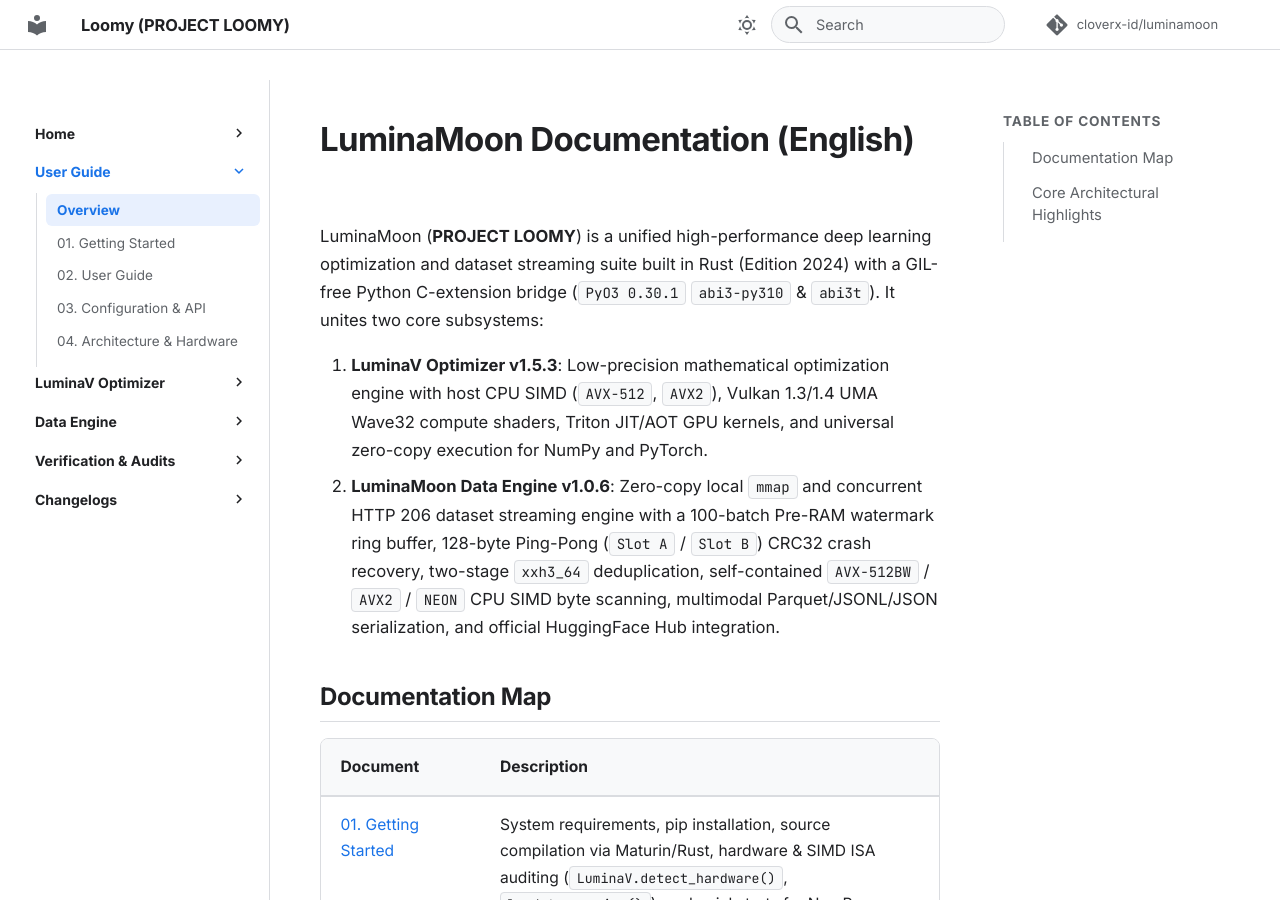
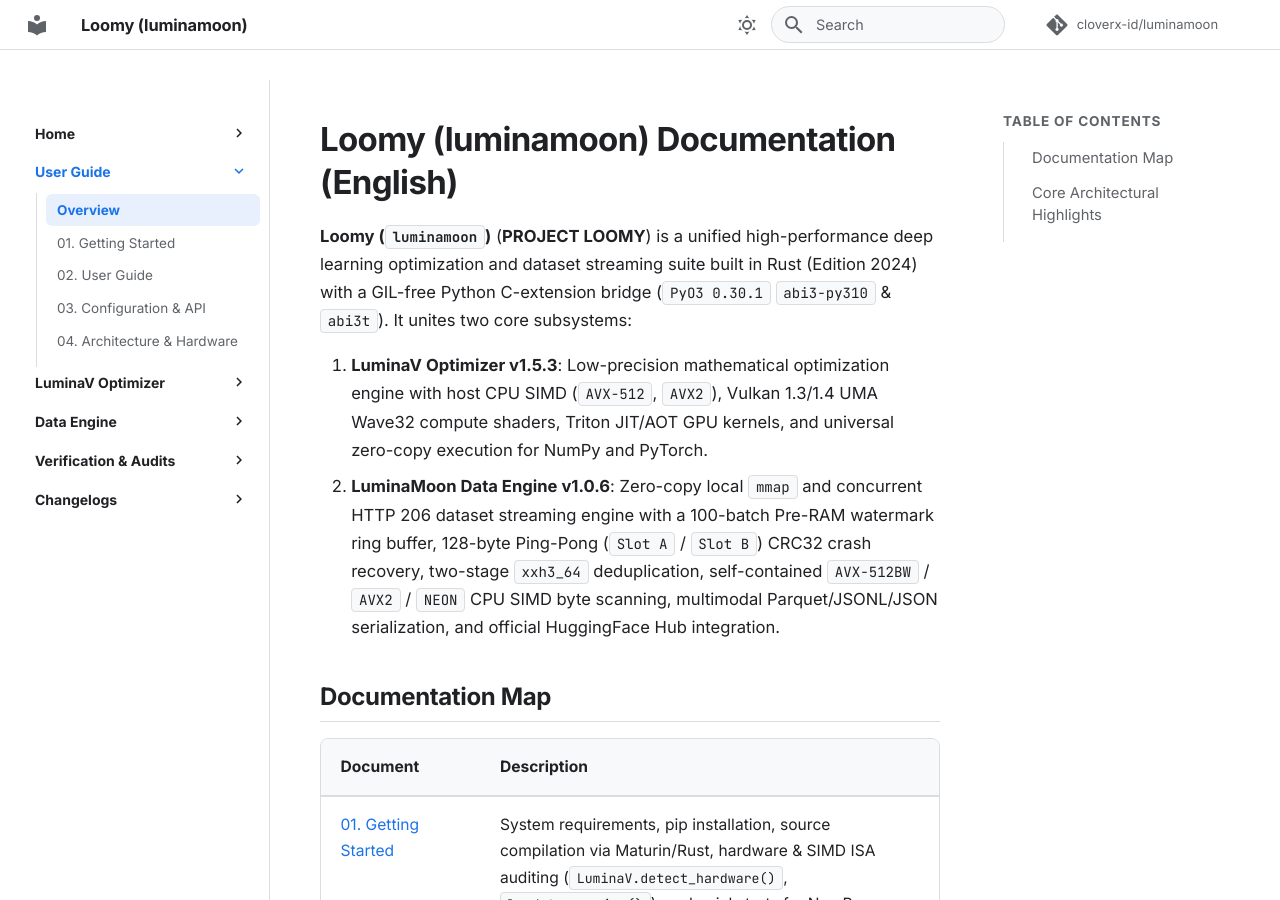
Before and after one commit to cloverx-id/luminamoon, an MkDocs documentation site: the page built from docs/en/README.md, in a window 1280 px wide and 900 px high. Built offline with MkDocs 1.6.1 and Material for MkDocs 9.7.7, drawn with Linux system fonts in a browser that asks for light colours; comment, search, counter and statistics services are not loaded.

Commit message:
ci(workflows): implement 3-tier Python 3.14/3.14t CI pipeline and Loomy (luminamoon) docs title

```diff
--- a/docs/en/README.md
+++ b/docs/en/README.md
@@ -1,6 +1,6 @@
-# LuminaMoon Documentation (English)
+# Loomy (luminamoon) Documentation (English)
 
-LuminaMoon (**PROJECT LOOMY**) is a unified high-performance deep learning optimization and dataset streaming suite built in Rust (Edition 2024) with a GIL-free Python C-extension bridge (`PyO3 0.30.1` `abi3-py310` & `abi3t`). It unites two core subsystems:
+**Loomy (`luminamoon`)** (**PROJECT LOOMY**) is a unified high-performance deep learning optimization and dataset streaming suite built in Rust (Edition 2024) with a GIL-free Python C-extension bridge (`PyO3 0.30.1` `abi3-py310` & `abi3t`). It unites two core subsystems:
 
 1. **LuminaV Optimizer v1.5.3**: Low-precision mathematical optimization engine with host CPU SIMD (`AVX-512`, `AVX2`), Vulkan 1.3/1.4 UMA Wave32 compute shaders, Triton JIT/AOT GPU kernels, and universal zero-copy execution for NumPy and PyTorch.
 2. **LuminaMoon Data Engine v1.0.6**: Zero-copy local `mmap` and concurrent HTTP 206 dataset streaming engine with a 100-batch Pre-RAM watermark ring buffer, 128-byte Ping-Pong (`Slot A` / `Slot B`) CRC32 crash recovery, two-stage `xxh3_64` deduplication, self-contained `AVX-512BW` / `AVX2` / `NEON` CPU SIMD byte scanning, multimodal Parquet/JSONL/JSON serialization, and official HuggingFace Hub integration.
--- a/mkdocs.yml
+++ b/mkdocs.yml
@@ -1,8 +1,9 @@
-site_name: Loomy (PROJECT LOOMY)
+site_name: Loomy (luminamoon)
 site_description: >-
+  Official Documentation Portal for Loomy (luminamoon) under PROJECT LOOMY:
   High-Performance Low-Precision BF16/FP16 Deep Learning Optimizer (LuminaV CLM & TD-CLM),
   Zero-Copy Multimodal SIMD DataLoader, and Z3 Formal Verification Suite in Rust & Python.
-site_author: Silver Moon & Lumina Moon (cloverx-id)
+site_author: Silver Moon (@cloverxion) & Lumina Moon (@cloverx-id)
 site_url: https://cloverx-id.github.io/luminamoon/
 repo_url: https://github.com/cloverx-id/luminamoon
 repo_name: cloverx-id/luminamoon
```
Also changed, not shown: docs/README.md (+1 -1 lines), 4 other files.
